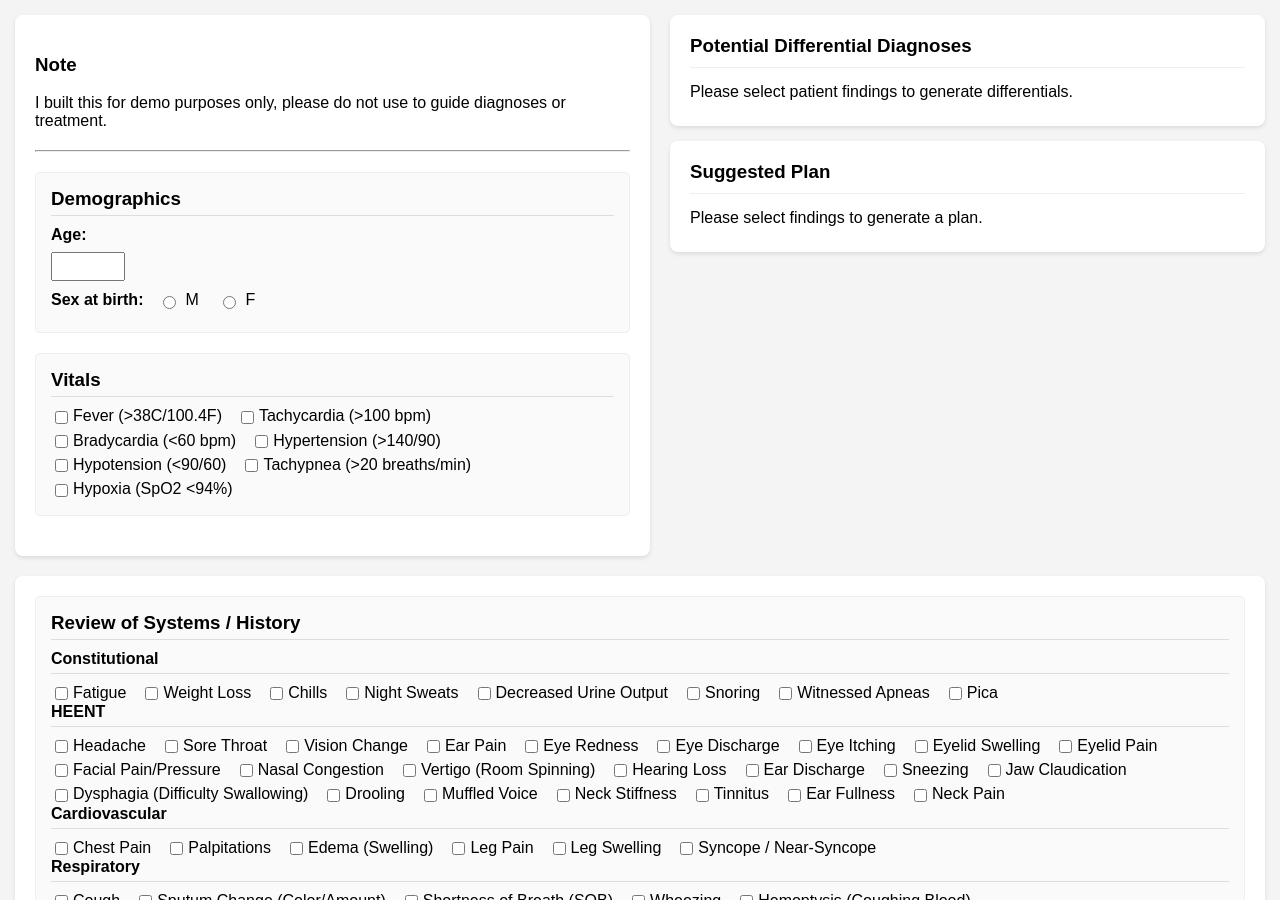
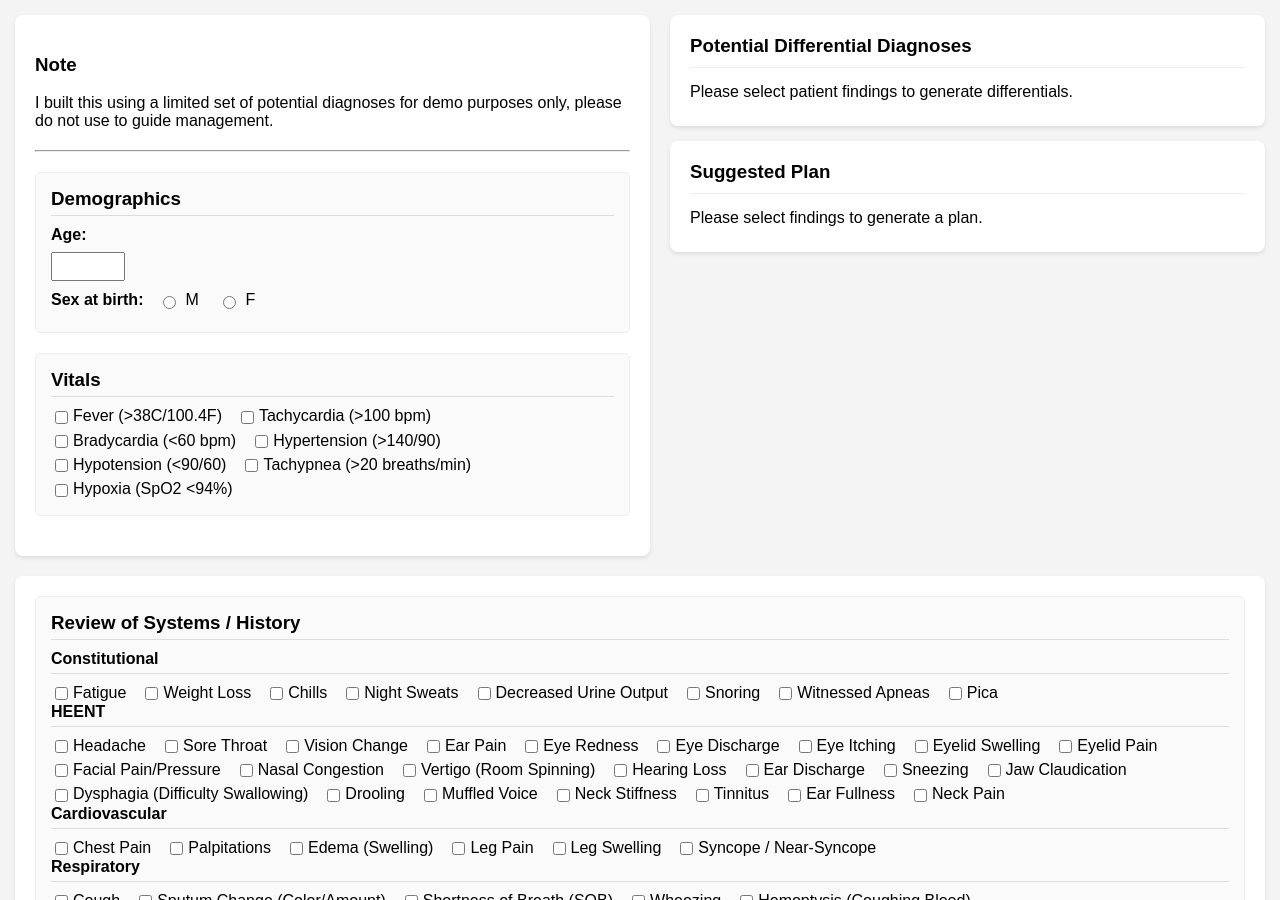
Before and after one commit to philipshih/philipshih.github.io, a Jekyll site: the page portfolio/ddx-generator/index.html, which Jekyll copies as it is, in a window 1280 px wide and 900 px high. Built offline with Jekyll 4.4.1, drawn with Linux system fonts in a browser that asks for light colours.

Commit message:
update ddx generator
e

```diff
--- a/portfolio/ddx-generator/index.html
+++ b/portfolio/ddx-generator/index.html
@@ -167,7 +167,7 @@
         <div id="top-content-wrapper"> <!-- New wrapper for top two columns -->
             <div id="ddx-form-container-top"> <!-- Renamed form container -->
                 <h3>Note</h3>
-                <p>I built this for demo purposes only, please do not use to guide diagnoses or treatment.</p>
+                <p>I built this using a limited set of potential diagnoses for demo purposes only, please do not use to guide management.</p>
                 <hr style="margin: 20px 0;"> <!-- Added a separator -->
                     <!-- Removed opening form tag from here -->
                     <div class="input-section">
```
Also changed, not shown: 7 other files.
